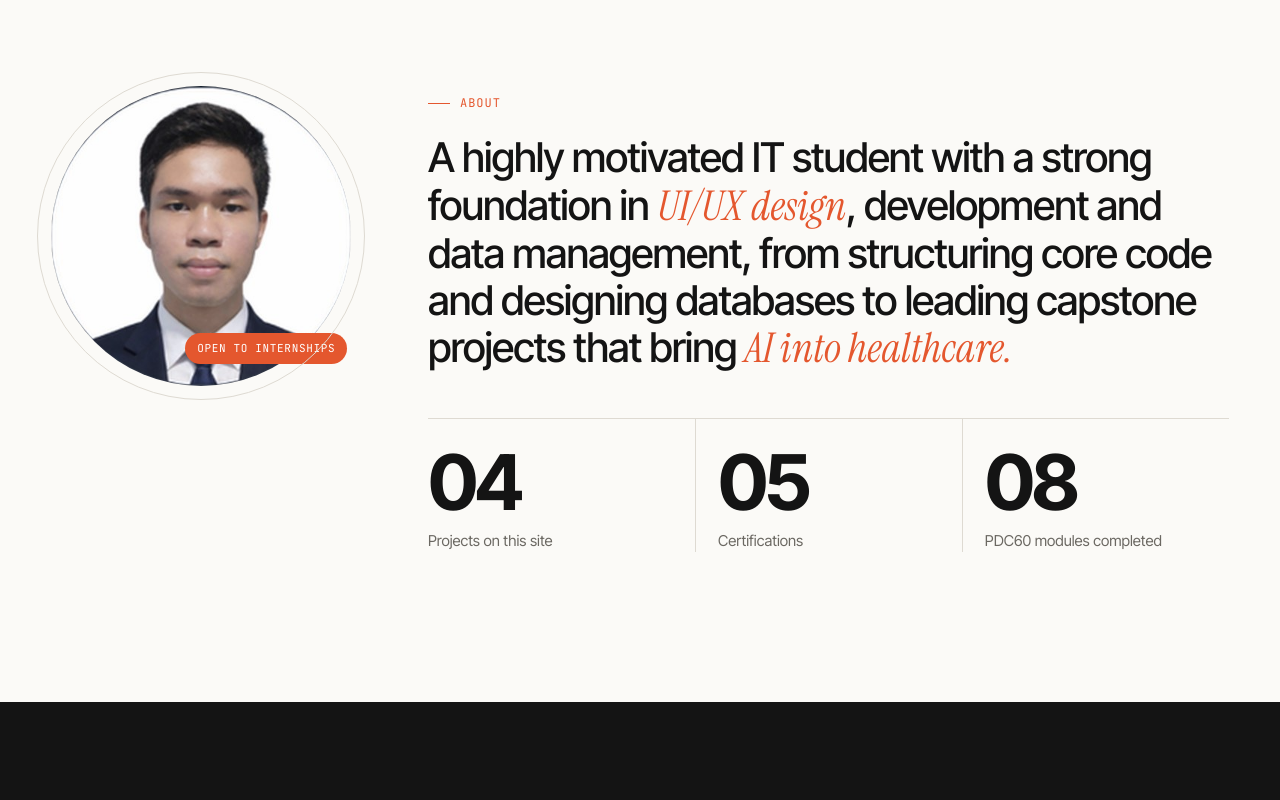
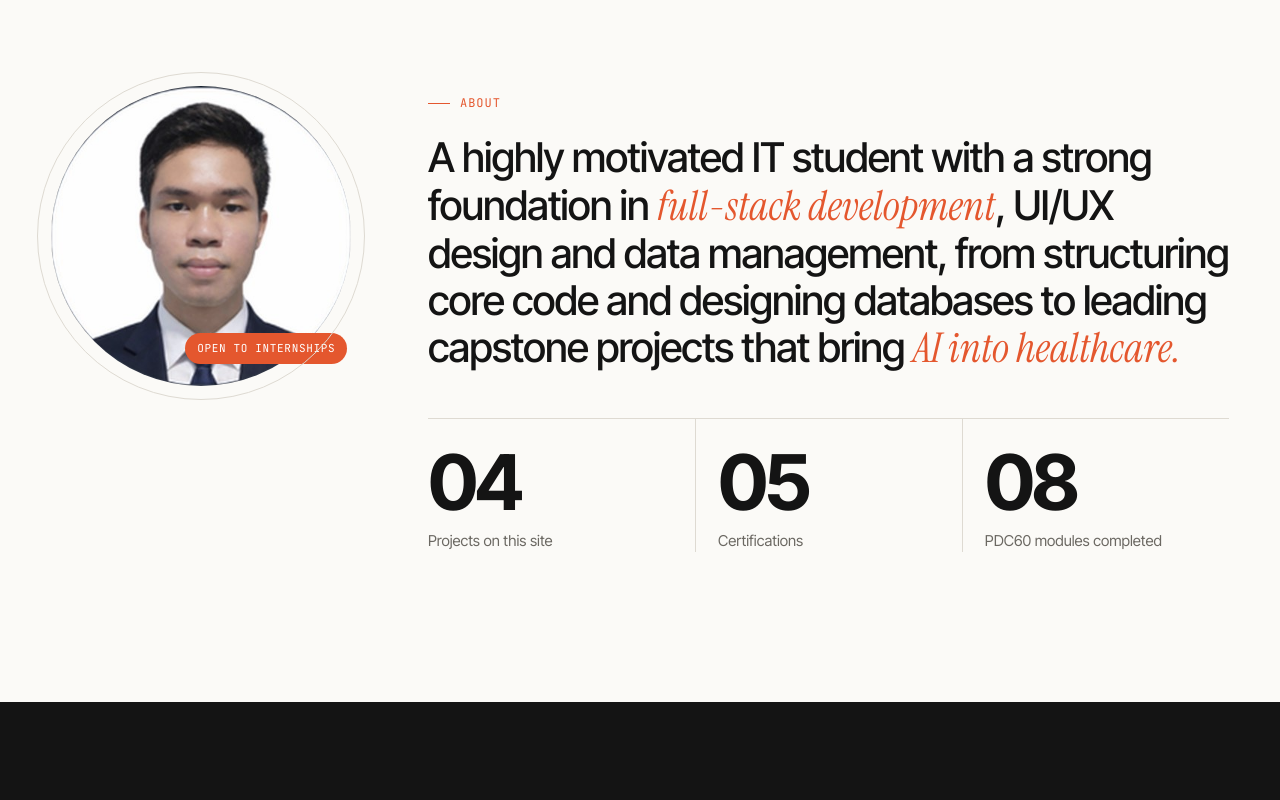
Before and after one commit to Kiroppii/Sinio-PDC06-Portfolio, a plain HTML site: page index.html in a window 1280 px wide. Shown: the part 960-1760 px from the top of the page. Drawn offline with Linux system fonts and the light colour scheme.

Commit message:
Restore full-stack wording outside the hero
Co-Authored-By: Claude Opus 5.5 <noreply@anthropic.com>
Claude-Session: https://claude.ai/code/session_01UHDEyowRbEzG9Fz8rvxGBH

```diff
--- a/index.html
+++ b/index.html
@@ -426,7 +426,7 @@ section{position:relative}
     <div class="portrait rv"><img src="img/kian.jpg" alt="Portrait of Kian Robe Sinio"><span class="badge">Open to internships</span></div>
     <div>
       <span class="label rv">About</span>
-      <p class="about-text rv d1">A highly motivated IT student with a strong foundation in <em>UI/UX design</em>, development and data management, from structuring core code and designing databases to leading capstone projects that bring <em>AI into healthcare.</em></p>
+      <p class="about-text rv d1">A highly motivated IT student with a strong foundation in <em>full-stack development</em>, UI/UX design and data management, from structuring core code and designing databases to leading capstone projects that bring <em>AI into healthcare.</em></p>
       <dl class="stats rv d2" id="stats"></dl>
     </div>
   </div>
@@ -508,7 +508,7 @@ section{position:relative}
     <span class="label rv">Contact</span>
     <h2 class="rv d1">Got a problem? <em>Let's build the system.</em></h2>
     <div class="contact-grid">
-      <p class="muted rv d2" style="font-size:19px;max-width:520px">I'm looking for an internship in development, UI/UX or systems work. Send me an email or connect with me on LinkedIn.</p>
+      <p class="muted rv d2" style="font-size:19px;max-width:520px">I'm looking for an internship in full-stack development, UI/UX or systems work. Send me an email or connect with me on LinkedIn.</p>
       <ul class="contact-list rv d2">
         <li><span class="k">Email</span><a class="v" href="mailto:kianrobe10@gmail.com">kianrobe10@gmail.com</a><button class="copy" data-copy="kianrobe10@gmail.com">Copy</button></li>
         <li><span class="k">LinkedIn</span><a class="v" href="https://www.linkedin.com/in/kian-robe-sinio-6b4701379" target="_blank" rel="noopener">kian-robe-sinio</a><button class="copy" data-copy="https://www.linkedin.com/in/kian-robe-sinio-6b4701379">Copy</button></li>
@@ -533,7 +533,7 @@ section{position:relative}
 <script>
 const D = {
   stats:[{v:4,l:"Projects on this site"},{v:5,l:"Certifications"},{v:8,l:"PDC60 modules completed"}],
-  ticker:["Web development","UI/UX design","Database design","ER modeling","Routing setups","Hardware integration","Prompt engineering","Conversational UX","Agentic AI","Networking","Cybersecurity"],
+  ticker:["Full-stack development","UI/UX design","Database design","ER modeling","Routing setups","Hardware integration","Prompt engineering","Conversational UX","Agentic AI","Networking","Cybersecurity"],
   projects:[
     {t:"SecuRx Capstone",y:"2026",s:"A capstone system that brings AI into healthcare documentation.",tags:["Capstone","AI","Healthcare"],
      pts:["Shifted the core requirements to focus on AI for voice-first SOAP notes, so healthcare professionals don't have to type them by hand.","Engineered cryptographic verification for clinical documents to keep them tamper-proof.","Managed the page directories, software quality evaluation metrics and system boundaries."]},
```
